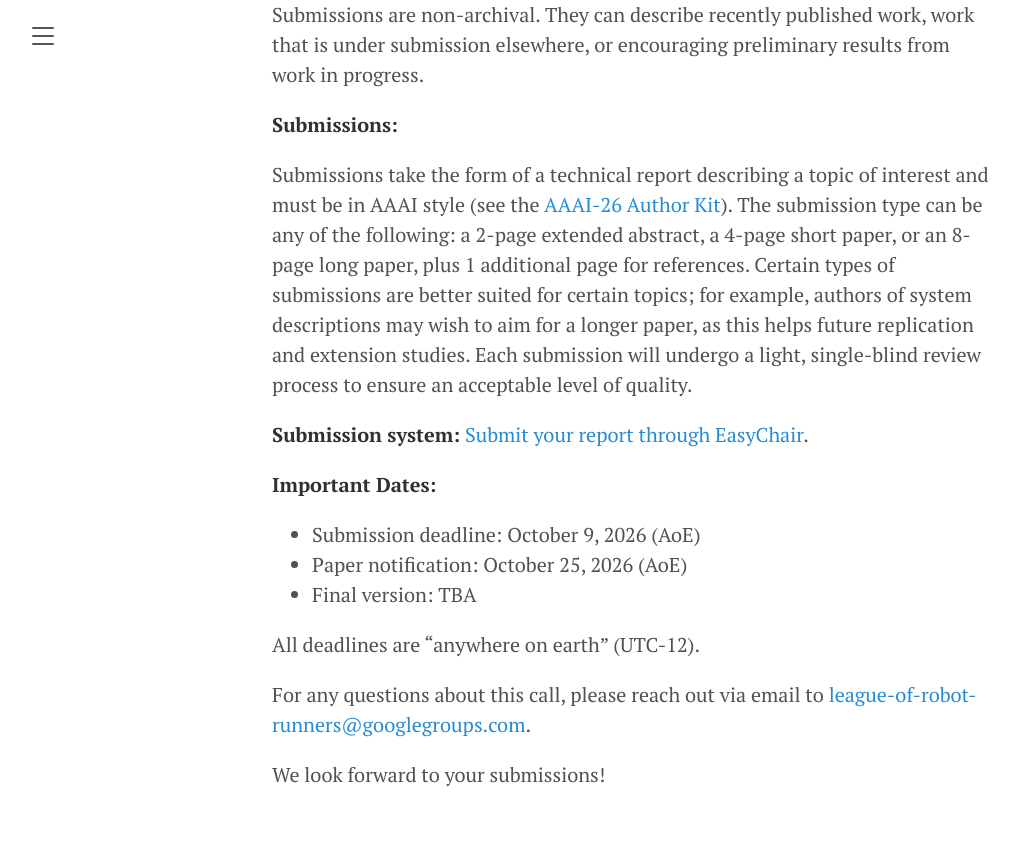
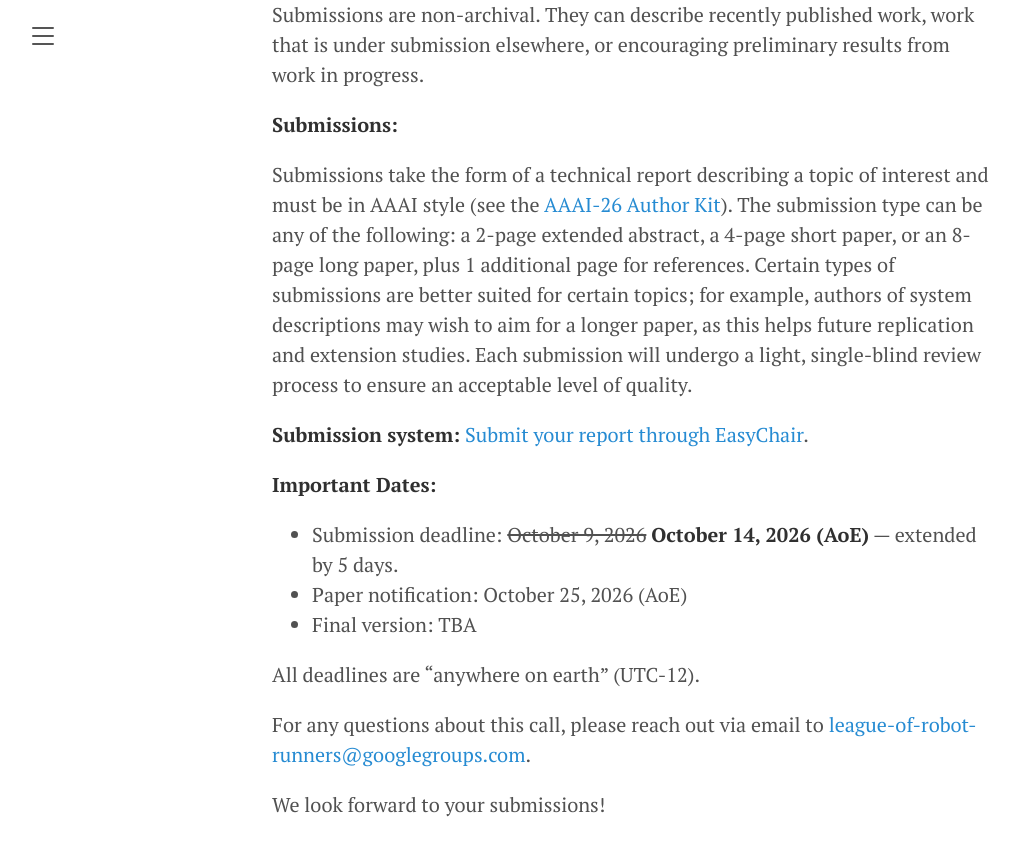
Before and after one commit to MAPF-Competition/2026expo, a Jekyll site: the page built from call_for_submission.md, in a window 1280 px wide and 900 px high, scrolled down 1244 px. Shown: the top 856 px of the window, without its empty margins (8-1026 px from the left). Built offline with Jekyll 4.4.1, drawn with Linux system fonts in a browser that asks for light colours.

Commit message:
Extend technical report deadline to October 14

```diff
--- a/call_for_submission.md
+++ b/call_for_submission.md
@@ -37,7 +37,7 @@ Submissions take the form of a technical report describing a topic of interest a
 
 **Important Dates:**
 
-* Submission deadline: October 9, 2026 (AoE)
+* Submission deadline: <s>October 9, 2026</s> **October 14, 2026 (AoE)** — extended by 5 days.
 * Paper notification: October 25, 2026 (AoE)
 * Final version: TBA
 
```
Also changed, not shown: 1 other file.
